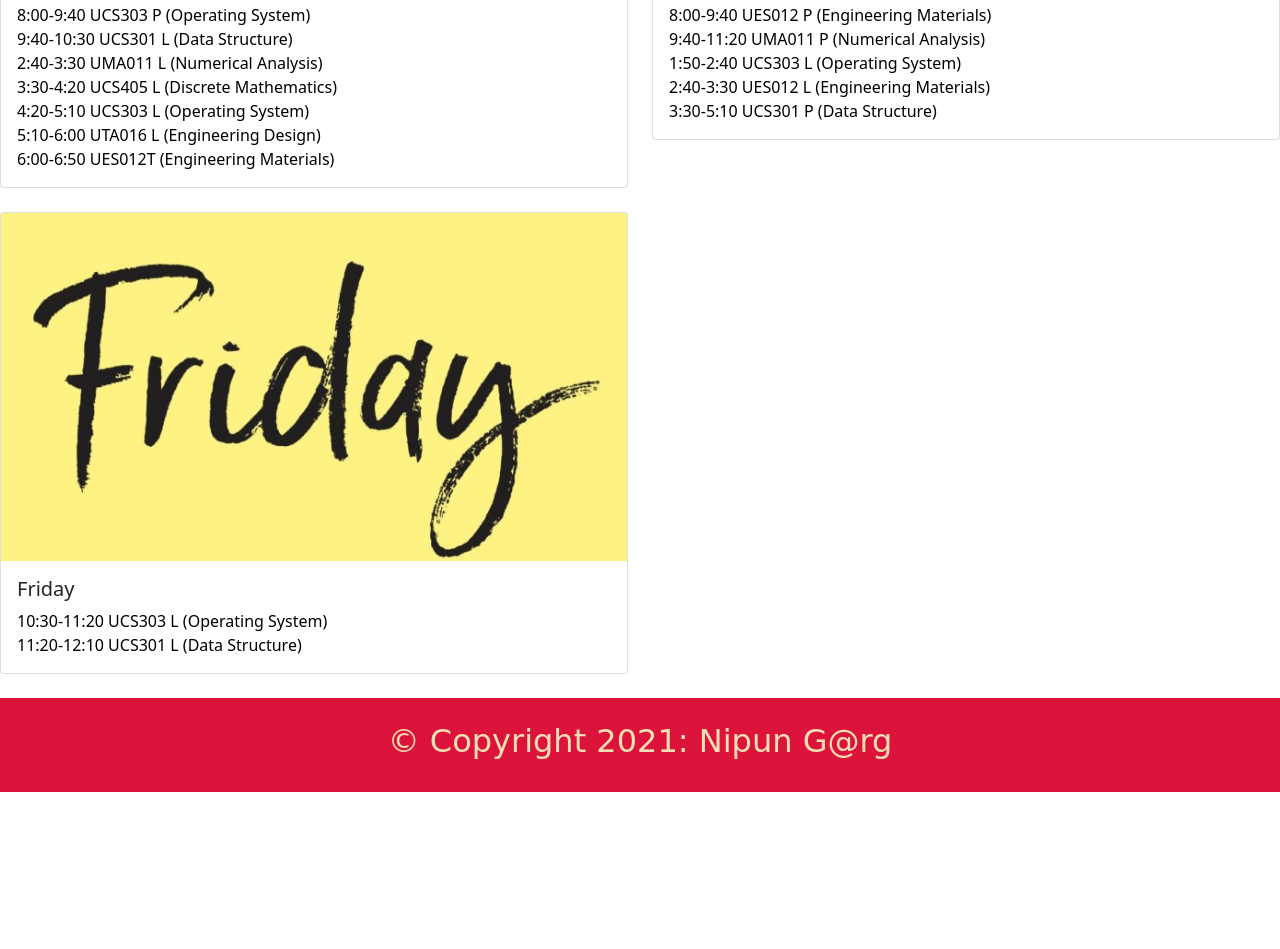
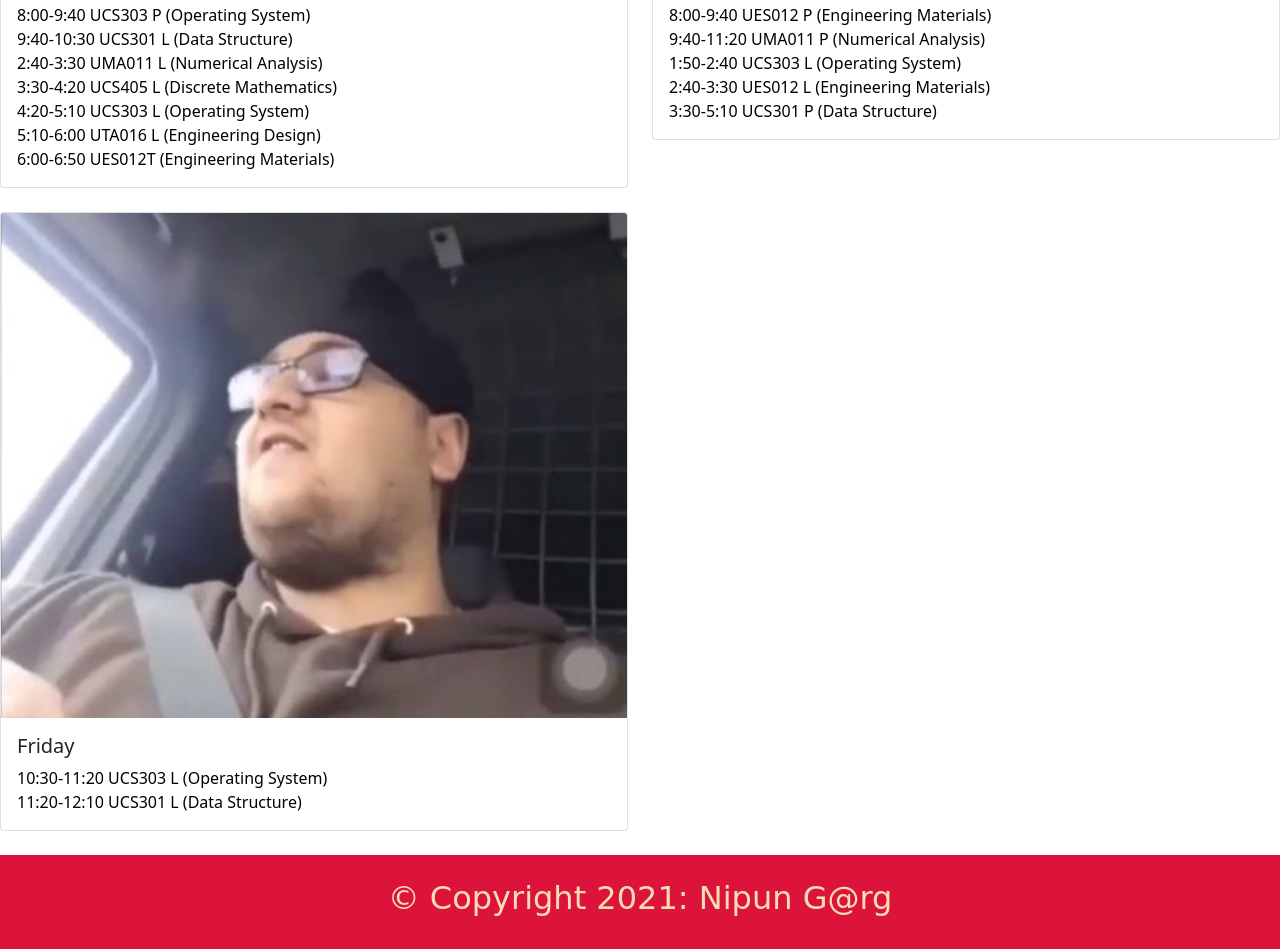
Before and after one commit to ngarg2k2/timetable, a plain HTML site: page index.htm in a window 1280 px wide. Shown: the part 1143-2092 px from the top of the page. Before the commit the page ends 1935 px from the top, so only its background shows below. Drawn offline with nearby package versions, Linux system fonts and the light colour scheme; a web font is replaced by a local one.

Commit message:
friday aa

```diff
--- a/index.htm
+++ b/index.htm
@@ -116,7 +116,7 @@
         <section id="friday">
             <div class="col">
                 <div class="card">
-                    <img src="./images/Friday-Instagram-Captions.jpg" class="card-img-top" alt="...">
+                    <img src="./images/Screenshot 2021-08-12 140505.jpg" class="card-img-top" alt="...">
                     <div class="card-body">
                         <h5 class="card-title">Friday</h5>
                         <p class="card-text">
```
Also changed, not shown: images/Screenshot 2021-08-12 140505.jpg (added).
